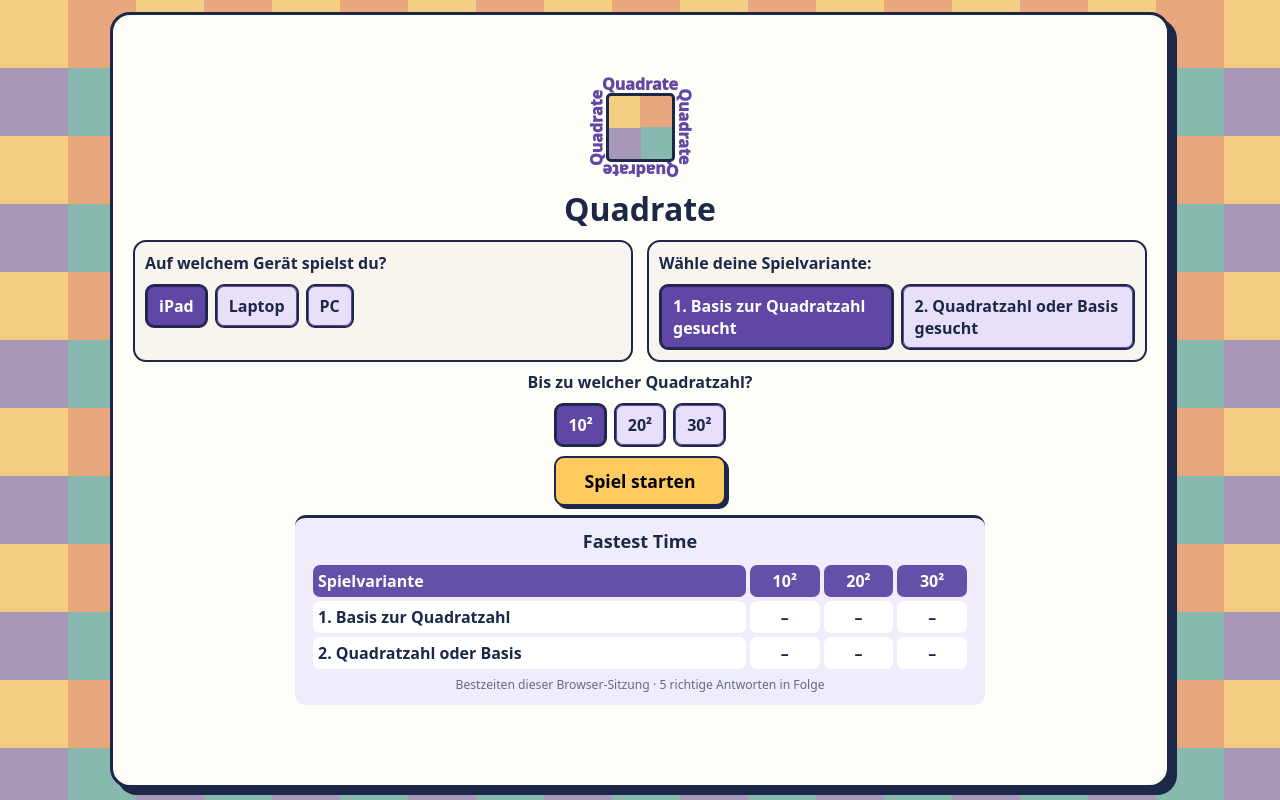
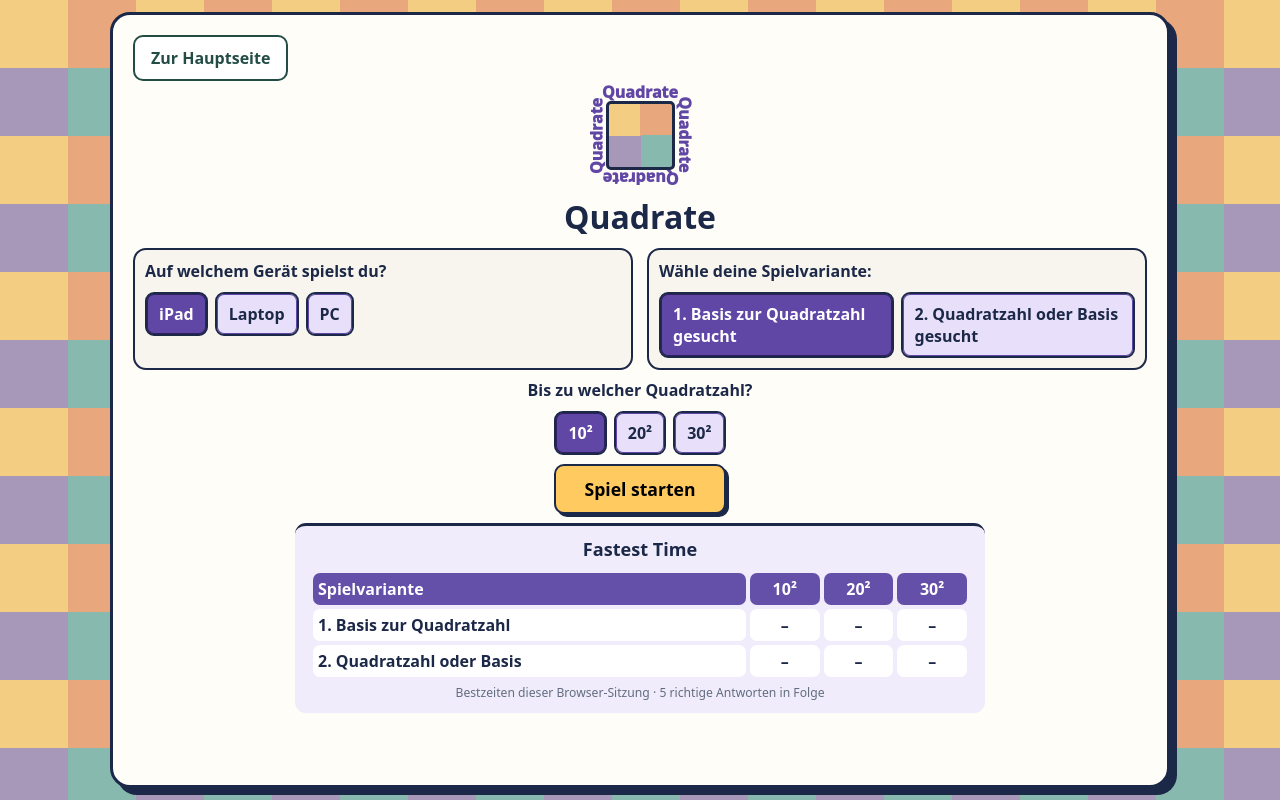
Before and after one commit to David-a11y-rgb/Landing, a plain HTML site: page arithmetik/quadratzahlspiel/index.html in a window 1280 px wide. Drawn offline with Linux system fonts and the light colour scheme.

Commit message:
Dauerhaften Zur-Hauptseite-Button ergänzen

```diff
--- a/arithmetik/quadratzahlspiel/index.html
+++ b/arithmetik/quadratzahlspiel/index.html
@@ -13,7 +13,7 @@
 .toolbar{display:flex;justify-content:space-between;align-items:center;min-height:43px;margin-bottom:2px}.nav-button{border:2px solid #1c2847;border-radius:9px;background:#e9e3f8;padding:8px 12px;font-weight:800}.admin-open{position:static;width:39px;height:39px;flex:none}.bar{padding-right:0}.correction{display:block;margin:4px auto 9px;width:125px;height:42px;text-align:center;font-size:1.3rem;font-weight:850;border:2px solid #1c2847;border-radius:8px;background:white}.correction-label{display:block;font-size:.78rem;font-weight:750}.recognized{font-size:1rem;min-height:24px}.draw canvas{background-image:linear-gradient(to right,transparent calc(33.333% - 1px),#d6d0e4 calc(33.333% - 1px),#d6d0e4 calc(33.333% + 1px),transparent calc(33.333% + 1px),transparent calc(66.666% - 1px),#d6d0e4 calc(66.666% - 1px),#d6d0e4 calc(66.666% + 1px),transparent calc(66.666% + 1px))}.play{min-height:0}@media(max-height:810px) and (min-width:760px){.toolbar{min-height:38px}.logo{height:105px;grid-template-rows:18px 69px 18px;grid-template-columns:20px 69px 20px;width:109px}.logo i{width:69px;height:69px}.scores{margin-top:8px}.scores th,.scores td{padding:5px}.draw canvas{height:155px}}
 
 .correction,.digit-input{color:#111!important;-webkit-text-fill-color:#111!important;caret-color:#111}.correction::placeholder,.digit-input::placeholder{color:#575757;opacity:1}
-</style></head><body><main class="shell"><nav class="toolbar" aria-label="Navigation"><button id="back" class="nav-button hidden" aria-label="Zurück">← Zurück</button><button id="adminOpen" class="admin-open hidden" title="Verwaltung öffnen" aria-label="Verwaltung öffnen">⚙</button></nav>
+.home-link{display:inline-flex;align-items:center;justify-content:center;min-height:46px;padding:10px 16px;border:2px solid currentColor;border-radius:10px;background:#fff;color:#234d44;font:600 16px system-ui;text-decoration:none}.home-link:hover{background:#e8f3ed}.home-link:focus-visible{outline:3px solid #edab43;outline-offset:3px}header{flex-wrap:wrap}.toolbar{gap:12px;flex-wrap:wrap}</style></head><body><main class="shell"><nav class="toolbar" aria-label="Navigation"><a class="home-link" href="https://david-a11y-rgb.github.io/Landing/#schule">Zur Hauptseite</a><button id="back" class="nav-button hidden" aria-label="Zurück">← Zurück</button><button id="adminOpen" class="admin-open hidden" title="Verwaltung öffnen" aria-label="Verwaltung öffnen">⚙</button></nav>
 <section id="start" class="screen"><div class="logo" aria-label="Quadrate steht viermal als Seiten eines Quadrats"><span class="t">Quadrate</span><span class="r">Quadrate</span><span class="b">Quadrate</span><span class="l">Quadrate</span><i aria-hidden="true"></i></div><h1>Quadrate</h1>
 <div class="setup"><div class="panel"><h2>Auf welchem Gerät spielst du?</h2><div class="options" id="devices"><button class="option selected" data-device="ipad" aria-pressed="true">iPad</button><button class="option" data-device="laptop" aria-pressed="false">Laptop</button><button class="option" data-device="pc" aria-pressed="false">PC</button></div></div><div class="panel"><h2>Wähle deine Spielvariante:</h2><div class="options" id="variants"><button class="option variant selected" data-variant="1" aria-pressed="true">1. Basis zur Quadratzahl gesucht</button><button class="option variant" data-variant="2" aria-pressed="false">2. Quadratzahl oder Basis gesucht</button></div></div></div>
 <div class="range"><h2>Bis zu welcher Quadratzahl?</h2><div class="options" id="ranges"><button class="option selected" data-range="10" aria-pressed="true">10²</button><button class="option" data-range="20" aria-pressed="false">20²</button><button class="option" data-range="30" aria-pressed="false">30²</button></div></div><div class="action"><button class="primary" id="go">Spiel starten</button></div>
```
